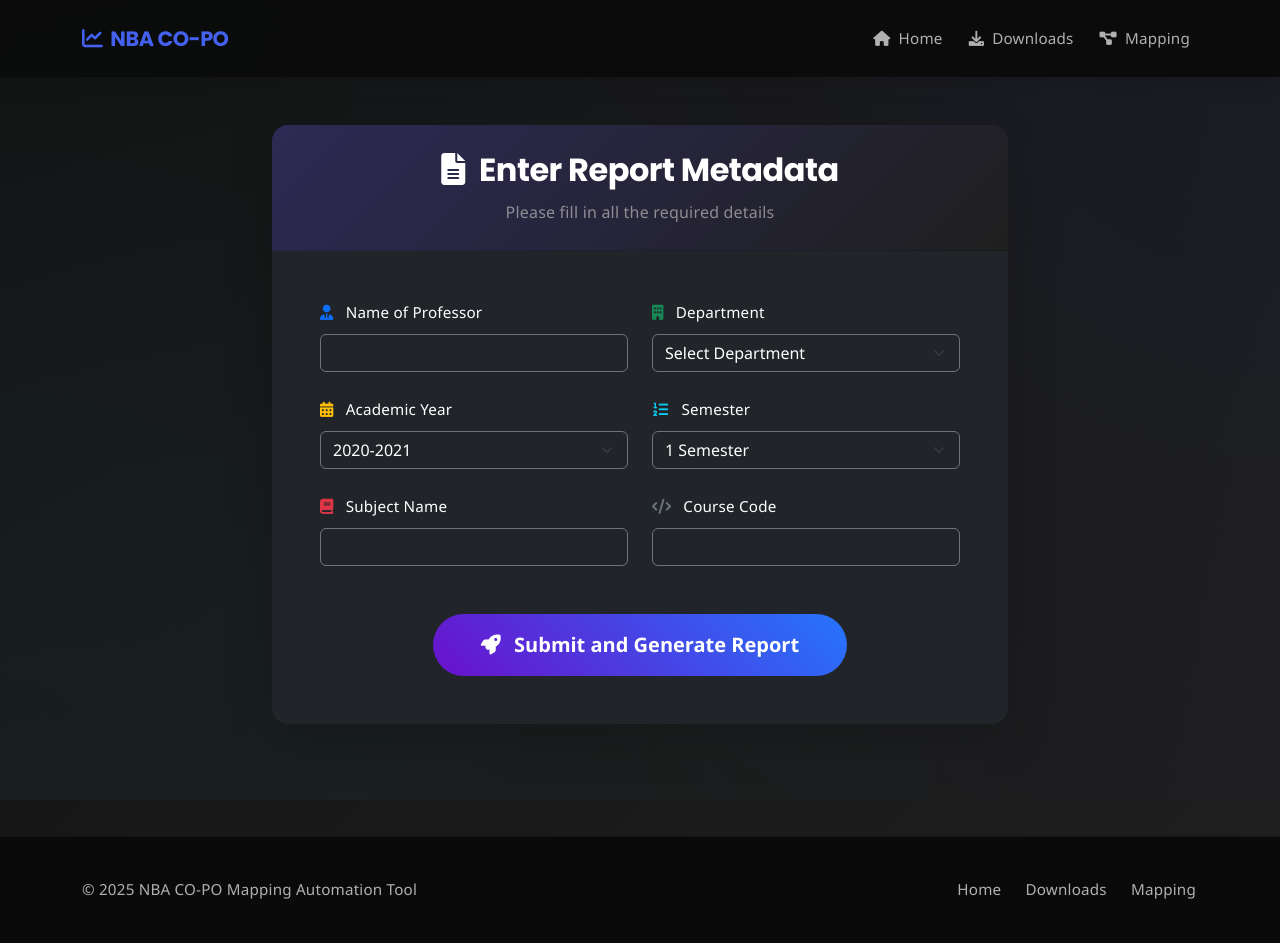
After one commit to binge-coder/co-map, a Flask app: page /report-details in a window 1280 px wide. The commit adds this page. Run offline with Flask 3, Linux system fonts and the light colour scheme.

Commit message:
better report generation and new report details form

```diff
--- a/app.py
+++ b/app.py
@@ -523,6 +523,36 @@ def generate_report():
     except Exception as e:
         return f"<h4 class='text-danger'>Error generating report: {str(e)}</h4>"
 
+@app.route('/report-details', methods=['GET', 'POST'])
+def report_details():
+    if request.method == 'POST':
+        professor = request.form.get('professor')
+        department = request.form.get('department')
+        year = request.form.get('year')
+        semester = request.form.get('semester')
+        subject = request.form.get('subject')
+        course_code = request.form.get('course_code')
+
+        # Save to Excel
+        data = {
+            'Professor': [professor],
+            'Department': [department],
+            'Academic Year': [year],
+            'Semester': [semester],
+            'Subject Name': [subject],
+            'Course Code': [course_code]
+        }
+
+        df = pd.DataFrame(data)
+        df.to_excel(os.path.join(UPLOAD_FOLDER, 'report_metadata.xlsx'), index=False)
+
+        # Proceed to generate report
+        return redirect('/generate-report')
+
+    return render_template('report_details_form.html')
+
+
+
 def generate_blooms_pie_chart(file_path, output_name):
     try:
         df = pd.read_excel(file_path)
--- /dev/null
+++ b/templates/report_details_form.html
@@ -0,0 +1,199 @@
+{% extends "layout.html" %}
+
+{% block title %}Report Details{% endblock %}
+
+{% block content %}
+<div class="container mt-5">
+    <div class="row justify-content-center">
+        <div class="col-lg-8 col-md-10">
+            <div class="card shadow-lg border-0 rounded-4 bg-dark text-white">
+                <div class="card-header text-white text-center py-4 rounded-top-4" style="background: linear-gradient(135deg, #2d2a55, #1f1f1f);">
+                    <h2 class="mb-0 fw-bold">
+                        <i class="fas fa-file-alt me-2"></i>
+                        Enter Report Metadata
+                    </h2>
+                    <p class="mb-0 mt-2 opacity-75">Please fill in all the required details</p>
+                </div>
+
+                <div class="card-body p-5">
+                    <form method="POST">
+                        <div class="row">
+                            <div class="col-md-6 mb-4">
+                                <label for="professor" class="form-label text-white">
+                                    <i class="fas fa-user-tie me-2 text-primary"></i>
+                                    Name of Professor
+                                </label>
+                                <input type="text" class="form-control bg-dark text-white border-secondary"
+                                       name="professor" required
+                                       placeholder="Enter professor's name">
+                            </div>
+
+                            <div class="col-md-6 mb-4">
+                                <label for="department" class="form-label text-white">
+                                    <i class="fas fa-building me-2 text-success"></i>
+                                    Department
+                                </label>
+                                <select class="form-select bg-dark text-white border-secondary"
+                                        name="department" required>
+                                    <option value="" class="text-dark">Select Department</option>
+                                    <option value="CSE">Computer Science & Engineering</option>
+                                    <option value="ECE">Electronics & Communication</option>
+                                    <option value="CIVIL">Civil Engineering</option>
+                                    <option value="MECH">Mechanical Engineering</option>
+                                </select>
+                            </div>
+                        </div>
+
+                        <div class="row">
+                            <div class="col-md-6 mb-4">
+                                <label for="year" class="form-label text-white">
+                                    <i class="fas fa-calendar-alt me-2 text-warning"></i>
+                                    Academic Year
+                                </label>
+                                <select class="form-select bg-dark text-white border-secondary"
+                                        name="year" required>
+                                    {% for yr in ['2020-2021','2021-2022','2022-2023','2023-2024','2024-2025','2025-2026'] %}
+                                    <option value="{{ yr }}">{{ yr }}</option>
+                                    {% endfor %}
+                                </select>
+                            </div>
+
+                            <div class="col-md-6 mb-4">
+                                <label for="semester" class="form-label text-white">
+                                    <i class="fas fa-list-ol me-2 text-info"></i>
+                                    Semester
+                                </label>
+                                <select class="form-select bg-dark text-white border-secondary"
+                                        name="semester" required>
+                                    {% for sem in range(1, 9) %}
+                                    <option value="{{ sem }}">{{ sem }} Semester</option>
+                                    {% endfor %}
+                                </select>
+                            </div>
+                        </div>
+
+                        <div class="row">
+                            <div class="col-md-6 mb-4">
+                                <label for="subject" class="form-label text-white">
+                                    <i class="fas fa-book me-2 text-danger"></i>
+                                    Subject Name
+                                </label>
+                                <input type="text" class="form-control bg-dark text-white border-secondary"
+                                       name="subject" required
+                                       placeholder="Enter subject name">
+                            </div>
+
+                            <div class="col-md-6 mb-4">
+                                <label for="course_code" class="form-label text-white">
+                                    <i class="fas fa-code me-2 text-secondary"></i>
+                                    Course Code
+                                </label>
+                                <input type="text" class="form-control bg-dark text-white border-secondary"
+                                       name="course_code" required
+                                       placeholder="e.g., CSE101">
+                            </div>
+                        </div>
+
+                        <div class="text-center mt-4">
+                            <button type="submit" class="btn btn-lg px-5 py-3 rounded-pill fw-bold text-white border-0"
+                                    style="background: linear-gradient(45deg, #6a11cb 0%, #2575fc 100%);">
+                                <i class="fas fa-rocket me-2"></i>
+                                Submit and Generate Report
+                            </button>
+                        </div>
+                    </form>
+                </div>
+            </div>
+        </div>
+    </div>
+</div>
+
+<!-- Loading Spinner -->
+<div id="loadingSpinner" style="display: none;">
+    <div class="spinner-wrapper">
+        <div class="spinner-border text-light mb-4" role="status" style="width: 4rem; height: 4rem;">
+            <span class="visually-hidden">Loading...</span>
+        </div>
+        <p class="mb-0 text-white">Generating comprehensive report, please wait...</p>
+    </div>
+</div>
+
+<style>
+    body {
+        background: linear-gradient(135deg, #121212, #1f1f1f);
+        color: #ffffff;
+        font-family: 'Segoe UI', Tahoma, Geneva, Verdana, sans-serif;
+    }
+
+    .form-control:focus, .form-select:focus {
+        border-color: #6a11cb !important;
+        box-shadow: 0 0 0 0.2rem rgba(106, 17, 203, 0.25) !important;
+    }
+
+    .form-control:hover, .form-select:hover {
+        border-color: #444;
+    }
+
+    .btn:hover {
+        transform: translateY(-3px);
+        box-shadow: 0 8px 25px rgba(106, 17, 203, 0.5);
+    }
+
+    .form-label {
+        font-size: 0.95rem;
+    }
+
+    .form-control, .form-select {
+        font-size: 1rem;
+    }
+
+    .card {
+        animation: fadeInUp 0.5s ease-out;
+    }
+
+    @keyframes fadeInUp {
+        from {
+            opacity: 0;
+            transform: translateY(30px);
+        }
+        to {
+            opacity: 1;
+            transform: translateY(0);
+        }
+    }
+
+    #loadingSpinner {
+        position: fixed;
+        top: 0;
+        left: 0;
+        width: 100%;
+        height: 100%;
+        display: flex;
+        flex-direction: column;
+        align-items: center;
+        justify-content: center;
+        z-index: 9999;
+        background: rgba(0, 0, 0, 0.85);
+        backdrop-filter: blur(10px);
+    }
+
+    .spinner-wrapper {
+        display: flex;
+        flex-direction: column;
+        align-items: center;
+        background: #1c1c1c;
+        padding: 2rem 3rem;
+        border-radius: 12px;
+        border: 1px solid #444;
+        box-shadow: 0 25px 50px rgba(0, 0, 0, 0.4);
+    }
+</style>
+
+<script>
+    document.querySelector("form")?.addEventListener("submit", function () {
+        document.getElementById("loadingSpinner").style.display = "flex";
+    });
+</script>
+
+<link rel="stylesheet" href="https://cdnjs.cloudflare.com/ajax/libs/font-awesome/6.0.0/css/all.min.css">
+{% endblock %}
```
Also changed, not shown: report_generator.py (+148 -17 lines), templates/home.html (+3 -20 lines).
